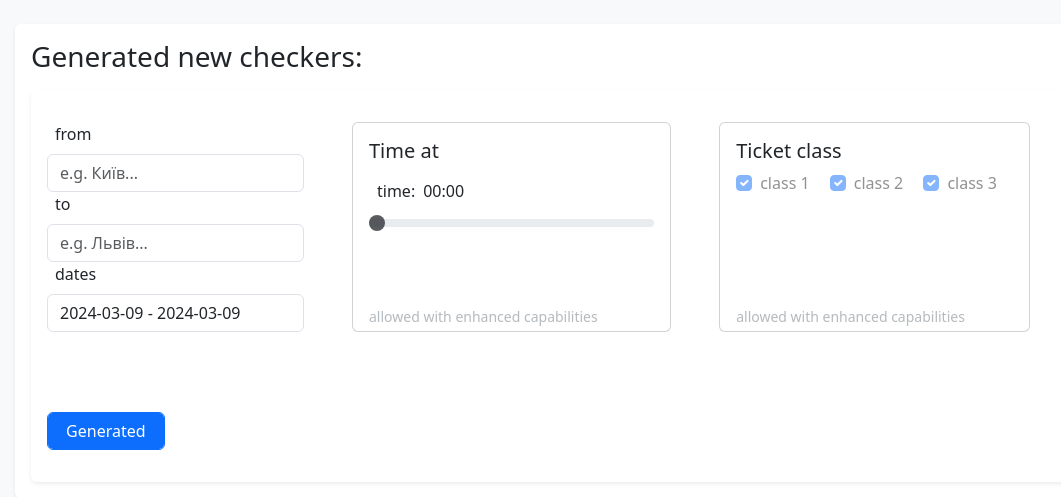
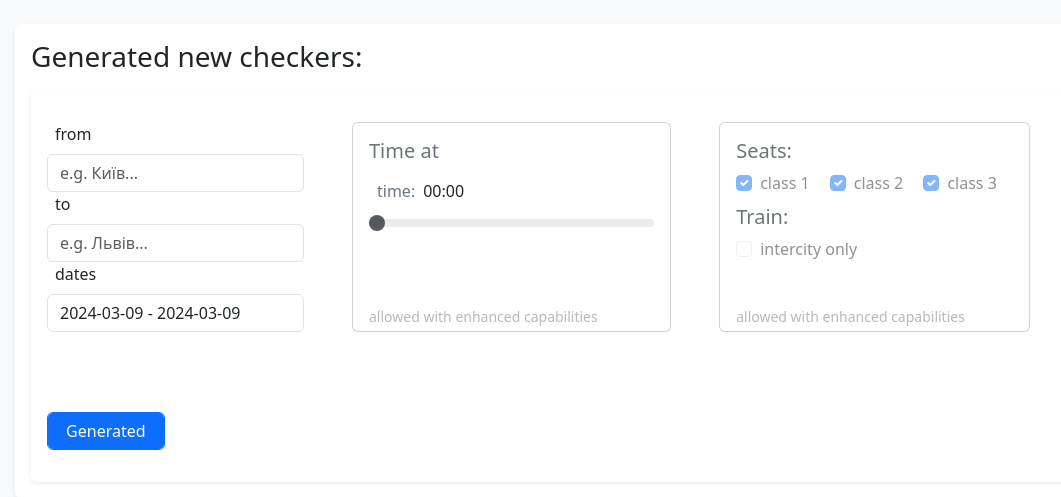
Before and after one commit to vkovalchuk-91/checker, a Django app: page /uz/ in a window 1280 px wide. Shown: the part 56-553 px from the top of the page, without its empty margins (67-1128 px from the left). Run offline with Django 5.2, Linux system fonts and the light colour scheme; a user stored in the database is signed in; data comes from the database, SQL or seed files in the repository; parts of the project's set-up code (start-up, migrations or seed data) failed here and were passed over; some libraries are stand-ins or nearby versions.

Commit message:
(test) tickets_ua: fix UI

```diff
--- a/templates/tickets_ua/index.html
+++ b/templates/tickets_ua/index.html
@@ -30,14 +30,14 @@
                         <div class="col-auto">
                             <div class="card h-100">
                                 <div class="card-body">
-                                    <h5 class="card-title">Time at</h5>
+                                    <h5 class="card-title text-secondary ">Time at</h5>
                                     <div class="d-flex align-content-center">
-                                        <label class="m-2">time:</label>
+                                        <label class="m-2 text-secondary">time:</label>
                                         <input type="text" readonly class="form-control-plaintext"
                                                name="time_at" id="range-time-value"
                                                value="00:00" aria-label="timerange">
                                     </div>
-                                    <input type="range" class="form-range" id="range-time" min="0" max="23" step="1"
+                                    <input type="range" class="form-range py-2" id="range-time" min="0" max="23" step="1"
                                            value="0"
                                            aria-label="range-time" disabled>
                                     <p class="card-text">
@@ -47,13 +47,12 @@
                                     </p>
                                 </div>
                             </div>
-
-
                         </div>
                         <div class="col-auto">
                             <div class="card h-100">
                                 <div class="card-body">
-                                    <h5 class="card-title">Ticket class</h5>
+                                    <div>
+                                        <h5 class="card-title text-secondary ">Seats:</h5>
                                         {% for seat_type in seat_types %}
                                             <div class="form-check form-check-inline">
                                                 <input class="form-check-input" type="checkbox" checked disabled
@@ -61,11 +60,20 @@
                                                 <label class="form-check-label">{{ seat_type }}</label>
                                             </div>
                                         {% endfor %}
+                                    </div>
+                                    <div class="py-2">
+                                        <h5 class="card-title text-secondary ">Train:</h5>
+                                        <div class="form-check form-check-inline">
+                                            <input class="form-check-input" type="checkbox" disabled
+                                                   aria-label="seat_type">
+                                            <label class="form-check-label">intercity only</label>
+                                        </div>
                                         <p class="card-text">
                                             <small class="text-secondary text-opacity-50 position-absolute bottom-0 py-1">
                                                 allowed with enhanced capabilities
                                             </small>
                                         </p>
+                                    </div>
                                 </div>
                             </div>
                         </div>
```
Lines whose indentation alone changed are shown as unchanged.
